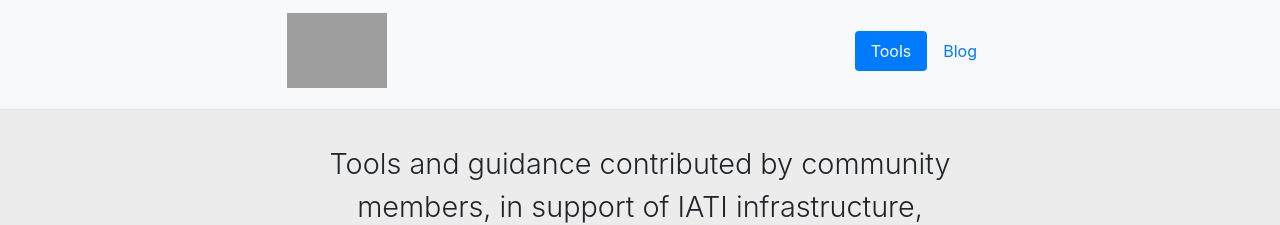
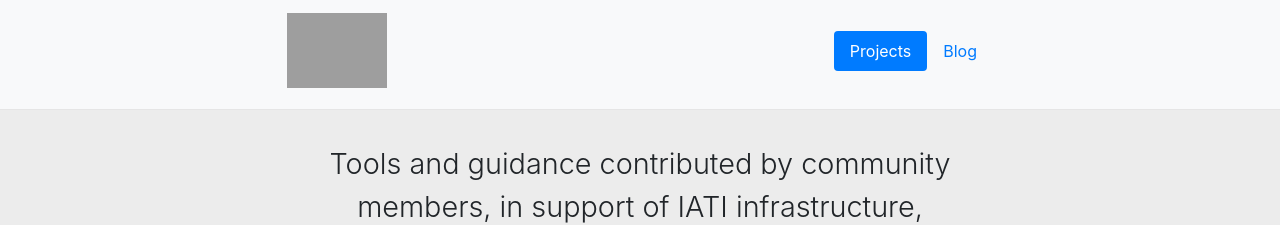
Before and after one commit to codeforIATI/codeforiati.github.io, a Jekyll site: the page built from index.html, in a window 1280 px wide. Shown: the top 225 px of the page. Built offline with Jekyll 4.4.1, drawn with Linux system fonts in a browser that asks for light colours; the list of posts is cut into pages by our own code.

Commit message:
Rename "Tools" to "Projects"

```diff
--- a/_config.yml
+++ b/_config.yml
@@ -24,7 +24,7 @@ defaults:
       layout: default
 
 navigation:
-  - title: Tools
+  - title: Projects
     url: /
   - title: Blog
     url: /blog/
```
